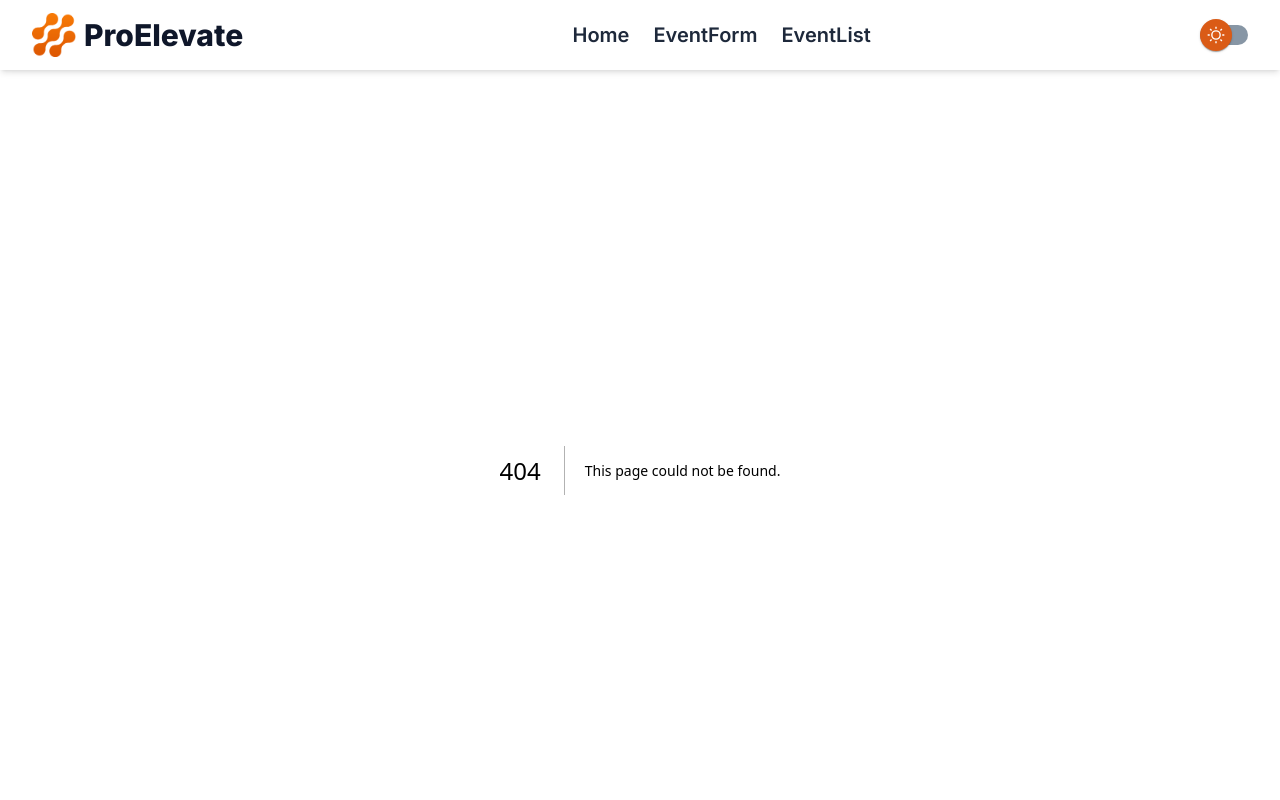
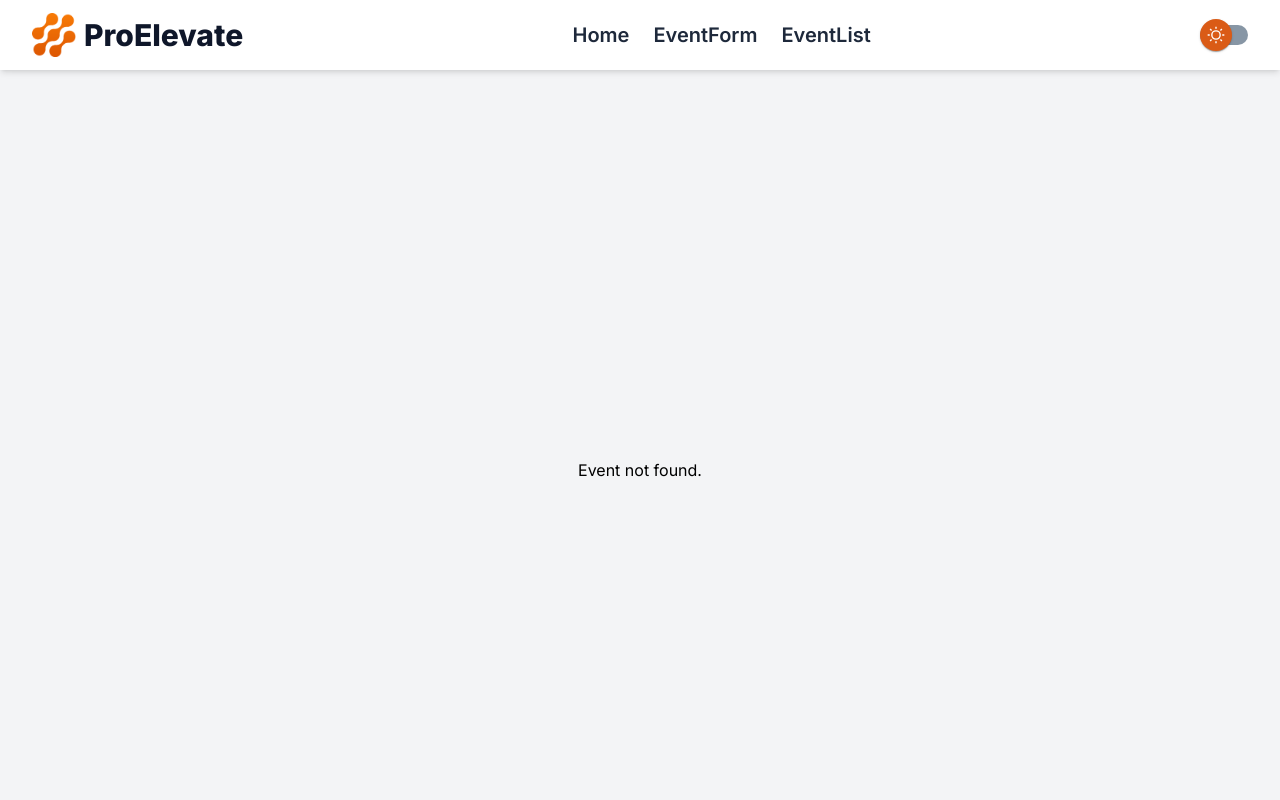
Before and after one commit to kamalnathdhekwar/NextTask, a Next.js app: page /eventdetail/0 in a window 1280 px wide. Before the commit this address had no page. Shown: the top 800 px of the page. Built offline with nearby package versions, Linux system fonts and the light colour scheme.

Commit message:
event details page

```diff
--- /dev/null
+++ b/src/app/eventdetail/[id]/page.js
@@ -0,0 +1,34 @@
+"use client";
+
+import { useParams } from 'next/navigation';
+import { useEventContext } from '@/components/EventContext';
+import Link from 'next/link';
+
+const EventDetailPage = () => {
+  const { id } = useParams();
+  const { events } = useEventContext();
+  const event = events[parseInt(id, 10)];
+
+  if (!event) {
+    return (
+      <div className="min-h-screen bg-gray-100 flex items-center justify-center">
+        <p>Event not found.</p>
+      </div>
+    );
+  }
+
+  return (
+    <div className="max-w-lg mx-auto p-8 bg-white shadow-md rounded">
+      <h2 className="text-2xl font-bold mb-6">{event.eventName}</h2>
+      <p>{event.eventDescription}</p>
+      <p className="text-gray-600">Deadline: {event.submissionDeadline}</p>
+      <Link
+      className="text-blue-500 underline mt-4 inline-block"
+       href="/eventlist">
+      Back to Event List
+      </Link>
+    </div>
+  );
+};
+
+export default EventDetailPage;
--- a/src/app/layout.js
+++ b/src/app/layout.js
@@ -13,14 +13,12 @@ export const metadata = {
 
 export default function RootLayout({ children }) {
   return (
-    <html lang="en" >
-      <body className={`${inter.className}  dark:bg-slate-800`} >
+    <html lang="en">
+      <body className={inter.className}>
         <EventProvider>
-
-        <Nav/>
-        {children}
-        <Footer/>
-
+          <Nav />
+          {children}
+          <Footer />
         </EventProvider>
       </body>
     </html>
--- a/src/components/EnteredEvent/EnteredEventList.js
+++ b/src/components/EnteredEvent/EnteredEventList.js
@@ -1,12 +1,24 @@
 "use client";
 
 import React, { useState } from 'react';
+import { useRouter } from 'next/navigation';
 import { useEventContext } from '../EventContext';
 
 const EnteredEventList = () => {
-  const { events } = useEventContext();
+  const { events, removeEvent } = useEventContext();
   const [searchQuery, setSearchQuery] = useState('');
   const [deadlineFilter, setDeadlineFilter] = useState('');
+  const router = useRouter();
+
+  const handleViewMore = (id) => {
+    router.push(`/eventdetail/${id}`);
+  };
+
+  const handleRemove = (index) => {
+    if (confirm("Do you really want to delete this event?")) {
+      removeEvent(index);
+    }
+  };
 
   const filteredEvents = events.filter(event => {
     const matchesSearchQuery = event.eventName.toLowerCase().includes(searchQuery.toLowerCase());
@@ -42,6 +54,18 @@ const EnteredEventList = () => {
             <h3 className="text-xl font-semibold">{index + 1}. {event.eventName}</h3>
             <p>{event.eventDescription}</p>
             <p className="text-gray-600">Deadline: {event.submissionDeadline}</p>
+            <button
+              onClick={() => handleViewMore(index)}
+              className="text-blue-500 underline"
+            >
+              View More
+            </button>
+            <button
+              onClick={() => handleRemove(index)}
+              className="text-red-500 underline ml-4"
+            >
+              Remove
+            </button>
           </li>
         ))}
       </ul>
--- a/src/components/EventContext.js
+++ b/src/components/EventContext.js
@@ -1,30 +1,34 @@
 "use client";
 
-import React, { createContext, useState, useContext, useEffect } from 'react';
+import React, { createContext, useState, useEffect, useContext } from 'react';
 
 const EventContext = createContext();
 
 export const useEventContext = () => useContext(EventContext);
 
 export const EventProvider = ({ children }) => {
-  const [events, setEvents] = useState([]);
+  const [events, setEvents] = useState(() => {
+    if (typeof window !== "undefined") {
+      const storedEvents = localStorage.getItem("events");
+      return storedEvents ? JSON.parse(storedEvents) : [];
+    }
+    return [];
+  });
 
-  // Retrieve events from local storage on component mount
   useEffect(() => {
-    const storedEvents = localStorage.getItem('events');
-    if (storedEvents) {
-      setEvents(JSON.parse(storedEvents));
-    }
-  }, []);
+    localStorage.setItem("events", JSON.stringify(events));
+  }, [events]);
 
   const addEvent = (event) => {
-    const newEvents = [...events, event];
-    setEvents(newEvents);
-    localStorage.setItem('events', JSON.stringify(newEvents));
+    setEvents((prevEvents) => [...prevEvents, event]);
+  };
+
+  const removeEvent = (index) => {
+    setEvents((prevEvents) => prevEvents.filter((_, i) => i !== index));
   };
 
   return (
-    <EventContext.Provider value={{ events, addEvent }}>
+    <EventContext.Provider value={{ events, addEvent, removeEvent }}>
       {children}
     </EventContext.Provider>
   );
```
